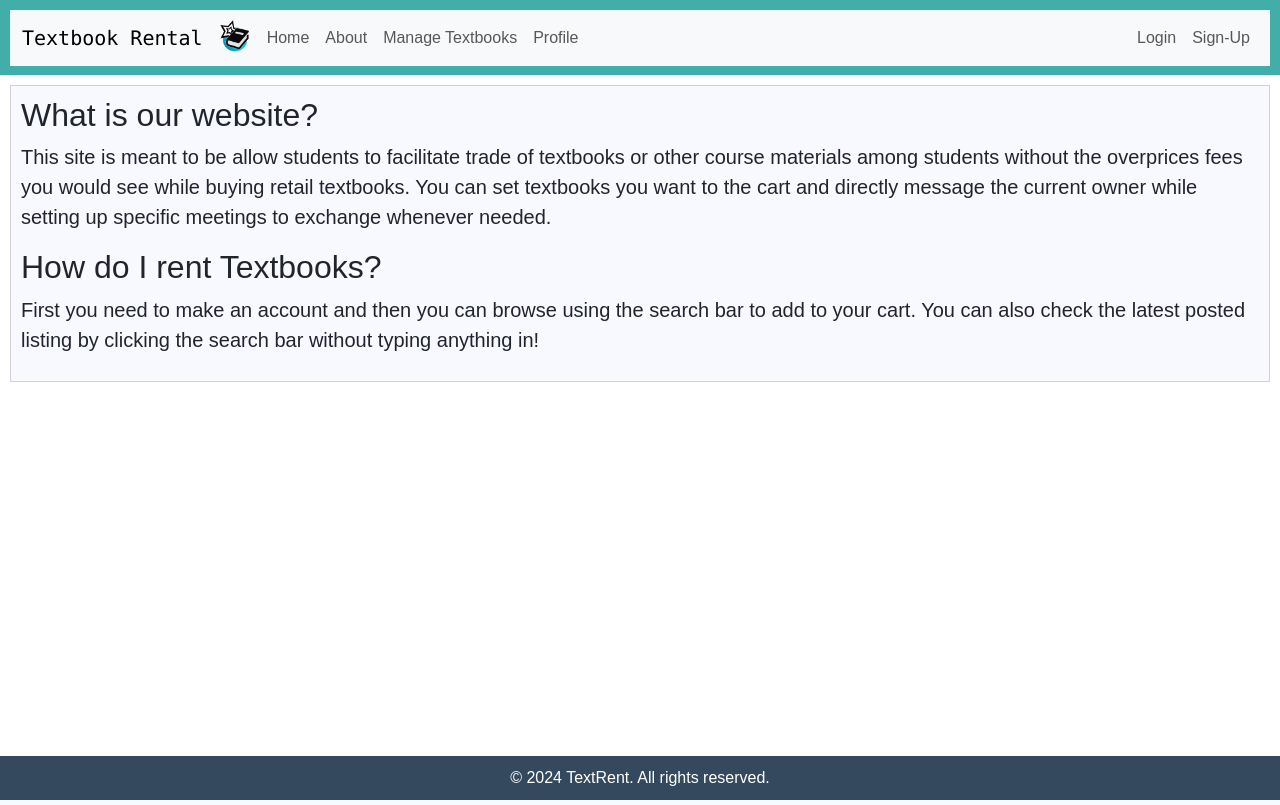
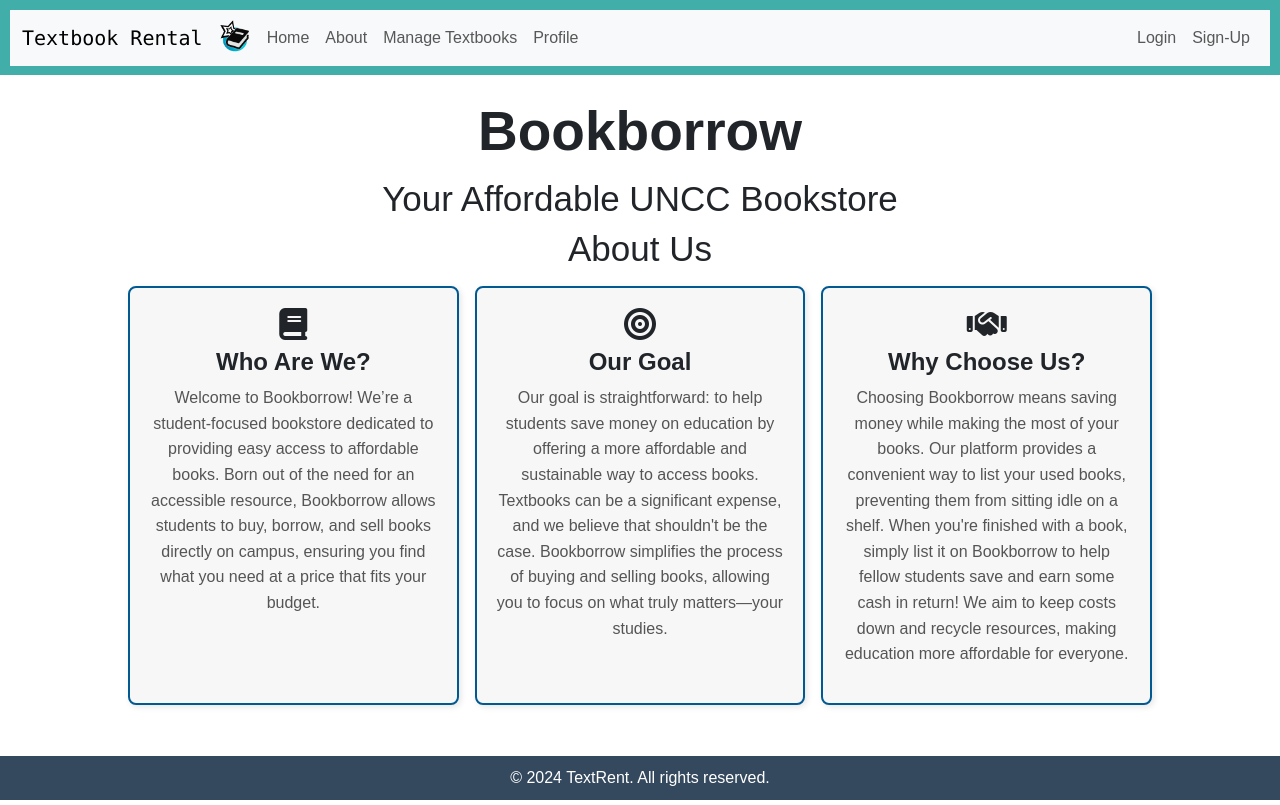
Before and after one commit to ZaidJ2003/Textbook-Rental-Application, a Flask app: page /about in a window 1280 px wide. Run offline with Flask 3, Linux system fonts and the light colour scheme; some libraries are stand-ins or nearby versions.

Commit message:
Styled About page

```diff
--- a/static/css/about.css
+++ b/static/css/about.css
@@ -24,11 +24,14 @@ header {
     padding: 10px;
     text-align: center;
     position: relative;
-    top:0;
 }
 
 main {
     grid-area: main;
+    display: grid;
+    grid-template-columns: repeat(10, 1fr);
+    grid-auto-rows: auto;
+    padding-bottom: 50px;
 }
 
 footer {
@@ -41,58 +44,85 @@ footer {
     bottom: 0;
     width: 100%;
     position: sticky;
-    bottom: 0;
 }
 
-.search-container {
+.brand-header {
+    grid-column: 3 / 9;
     width: 100%;
+    display: flex;
+    flex-direction: column;
+    gap: 0.4rem;
+    align-items: center;
+    text-align: center;
     padding-top: 3%;
-    max-height: 230px;
-    background-image: linear-gradient(rgba(0,0,0,0), rgba(0,0,0,0), url(static/images/search.png));
-    background-position: center;
-    background-size: cover;
-    display: flex;
-    justify-content: center;
 }
 
-.search-bar {
+.brand-content {
+    /* grid-column: 2 / 10;
     width: 100%;
-    max-width: 700px;
-    background-color: #41aea9;
     display: flex;
-    align-items: center;
-    border-radius: 60px;
-    padding: 10px 20px;
-    backdrop-filter: blur(4px) saturate(180%);
+    gap: 1rem;
+    justify-content: space-between; */
+    grid-column: 2 / 10;
+    width: 100%;
 }
 
-.search-bar input {
-    background: transparent;
-    flex: 1;
-    border: 0;
-    outline: none;
-    padding: 24px 20px;
-    font-size:20px;
+.boxes {
+    display: flex;
+    justify-content: space-evenly;
+    gap:1rem;
 }
 
-::placeholder {
-    color: #fff;
+.box {
+    flex: 1;
+    border: 2px solid #005A91;
+    border-radius: 8px;
+    padding: 20px;
+    background-color: #f7f7f7;
+    box-shadow: 2px 2px 6px rgba(0, 0, 0, 0.1);
+    text-align: center;
 }
 
-.search-bar button img {
-    height: 50px;
+.box i {
+    font-size: 2rem;
 }
 
-.close {
-    float: right;
-    width: 30px;
+.box:hover {
+    transform: scale(1.03);
+    box-shadow: 4px 4px 10px rgba(0, 0, 0, 0.15);
 }
 
-/* .search-bar button {
-    border: 0;
-    border-radius: 50%;
-    width: 60px;
-    height: 60px;
-    cursor: pointer;
-    background: #585858;
-} */
+h1, h2 {
+    font-size: 1.5rem;
+}
+
+p {
+    font-size: 1rem;
+    line-height: 1.6;
+    color: #555;
+}
+
+/* Utility Classes */
+.bold-800 {
+    font-weight: 800;
+}
+
+.bold-500 {
+    font-weight: 500;
+}
+
+.bold-300 {
+    font-weight: 300;
+}
+
+.fs-large {
+    font-size: 55px;
+}
+
+.fs-medium {
+    font-size: 35px;
+}
+
+.center {
+    margin: auto 0;
+}
--- a/templates/about.html
+++ b/templates/about.html
@@ -1,35 +1,36 @@
 {% extends '_layout.html' %}
 
-{% block title %}Event List{% endblock %}
+{% block title %}About Us - Bookborrow{% endblock %}
 
 {% block body %}
 <link rel="stylesheet" href="/static/css/about.css">
-<head>
-    <meta charset="UTF-8">
-    <meta name="viewport" content="width=device-width, initial-scale=1.0">
-    <title>About</title>
-</head>
-<body>
-    <!-- <p>
-        This page is meant to be able to facilitate students being able to rent and lend textbooks and course material
-    </p> -->
-    <div class="wrapper content">
-        <div class="fullbox index">
-            <div style="background: ghostwhite;
-            font-size: 20px;
-            padding: 10px;
-            border: 1px solid lightgray;
-            margin: 10px;">
-                <h2 style="margin-top: 0px;">What is our website?</h2>
 
-                <p>This site is meant to be allow students to facilitate trade of textbooks or other course materials among students without the overprices fees you would see while buying retail textbooks. You can set textbooks you want to the cart and directly message the current owner while setting up specific meetings to exchange whenever needed.</p>
+<div class="brand-header">
+    <h1 class="bold-800 fs-large">Bookborrow</h1>
+    <h2 class="bold-300 fs-medium">Your Affordable UNCC Bookstore</h2>
+</div>
 
-                <h2> How do I rent Textbooks?</h2>
+<div class="brand-content">
+    <h2 class="text-center bold-500 mb-3 fs-medium">About Us</h2>
+    <div class="boxes">
+        <div class="box box-one">
+            <i class="fas fa-book center mb-2"></i>
+            <h2 class="text-center bold-800">Who Are We?</h2>
+            <p class="text-center bold-500">Welcome to Bookborrow! We’re a student-focused bookstore dedicated to providing easy access to affordable books. Born out of the need for an accessible resource, Bookborrow allows students to buy, borrow, and sell books directly on campus, ensuring you find what you need at a price that fits your budget.</p>
+        </div>
 
-                <p> First you need to make an account and then you can browse using the search bar to add to your cart. You can also check the latest posted listing by clicking the search bar without typing anything in!</p>
-            </div>
+        <div class="box box-two">
+            <i class="fas fa-bullseye center mb-2"></i>
+            <h2 class="text-center bold-800">Our Goal</h2>
+            <p class="text-center bold-500">Our goal is straightforward: to help students save money on education by offering a more affordable and sustainable way to access books. Textbooks can be a significant expense, and we believe that shouldn't be the case. Bookborrow simplifies the process of buying and selling books, allowing you to focus on what truly matters—your studies.</p>
+        </div>
+
+        <div class="box box-three">
+            <i class="fas fa-handshake center mb-2"></i>
+            <h2 class="text-center bold-800">Why Choose Us?</h2>
+            <p class="text-center bold-500">Choosing Bookborrow means saving money while making the most of your books. Our platform provides a convenient way to list your used books, preventing them from sitting idle on a shelf. When you're finished with a book, simply list it on Bookborrow to help fellow students save and earn some cash in return! We aim to keep costs down and recycle resources, making education more affordable for everyone.</p>
         </div>
     </div>
-</body>
-</html>
+</div>
+
 {% endblock %}
--- a/templates/index.html
+++ b/templates/index.html
@@ -35,7 +35,7 @@ x
     </div>
     <div class="card" style="width: 18rem;">
       <img class="card-img-top mt-2" src="/static/images/fake-pic2.avif" alt="Card image cap">
-      <p class="text-center">Jack</p>
+      <p class="text-center">Jaden</p>
       <div class="card-body">
         <h5 class="card-title text-center">Rating: ★★★★★</h5>
         <p class="card-text text-center">"This app is a lifesaver! It’s way easier to find the books I need than going to the campus bookstore, and the prices are usually lower. I just wish they had a few more categories to browse by subject. But overall, it’s an amazing resource for students!"</p>
@@ -43,7 +43,7 @@ x
     </div>
     <div class="card" style="width: 18rem;">
       <img class="card-img-top mt-2" src="/static/images/fake-image-3.jpeg" alt="Card image cap">
-      <p class="text-center">Smith</p>
+      <p class="text-center">Karen</p>
       <div class="card-body">
         <h5 class="card-title text-center">Rating: ★★★★★</h5>
         <p class="card-text text-center">"I’ve saved a ton using BookBorrow! I’m able to find almost every book I need for class, and the prices are really affordable. The download feature for a list of books is a great touch for organizing what I need for each semester. Keep up the great work!"</p>
```
Also changed, not shown: static/css/main.css (+20 -1 lines), static/images/test.jpg (added).
